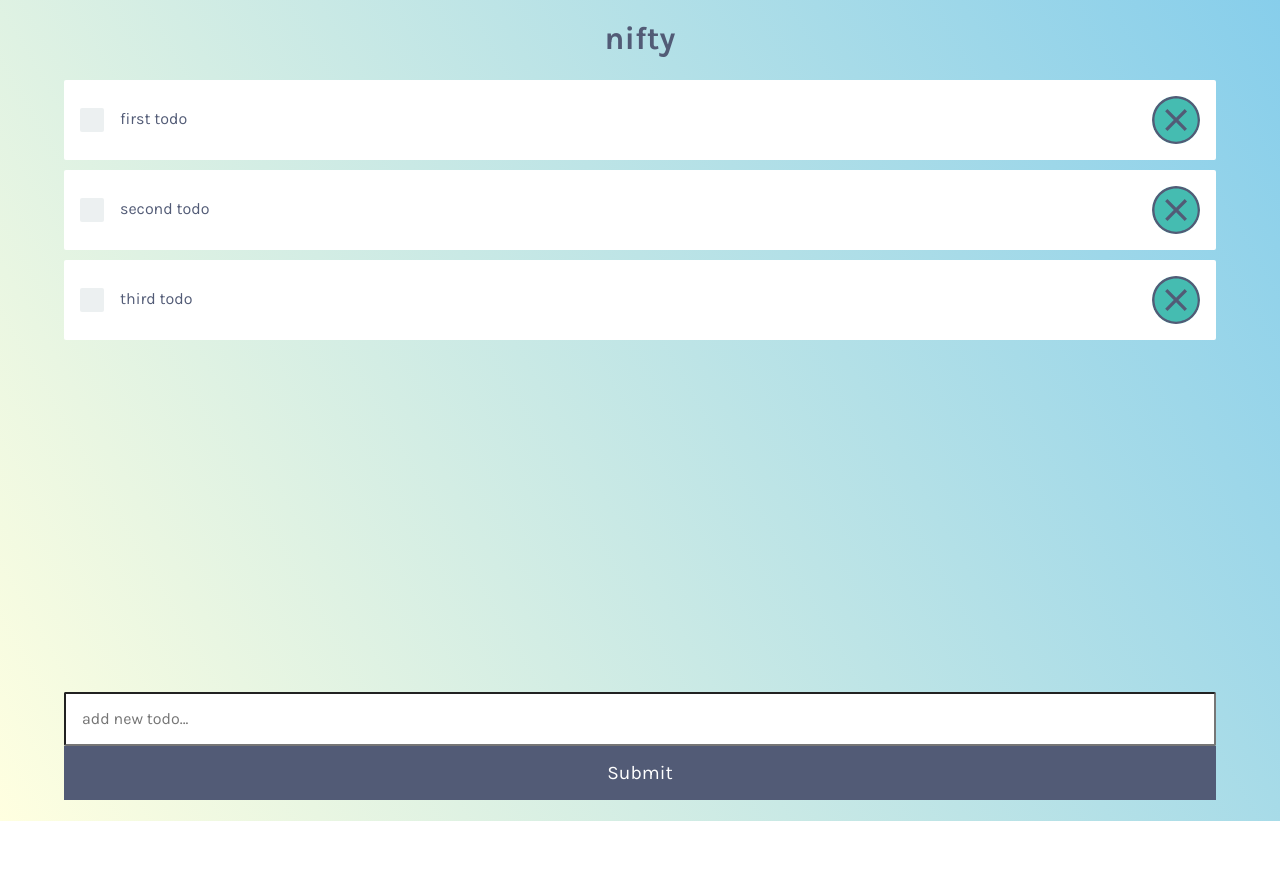
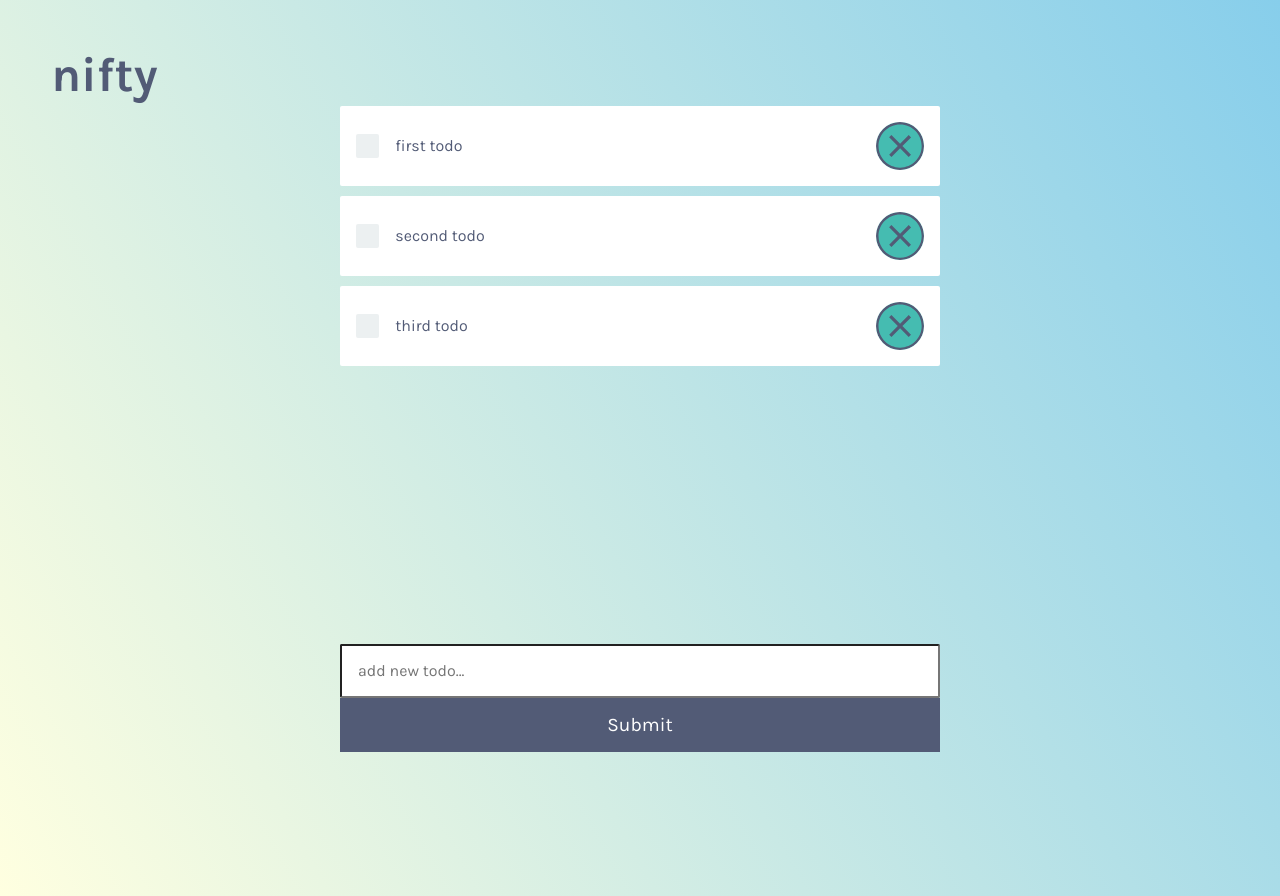
Before and after one commit to sima-qian/Todo-App, a website: page index.html in a window 1280 px wide. Before the commit the page ends 821 px from the top, so only its background shows below. Drawn offline with nearby package versions, Linux system fonts and the light colour scheme.

Commit message:
add media query for large screens Relates #25

```diff
--- a/style.css
+++ b/style.css
@@ -127,3 +127,35 @@ input[type="submit"] {
     border: none;
     font-family: Karla, sans-serif;
 }
+
+/* Media queries for larger screens */
+
+@media (min-width: 850px) {
+
+    body {
+        overflow: hidden;
+    }
+
+    #todo-container {
+        max-width: 37.5rem;
+        margin-top: 6rem;
+        height: 538px;
+        overflow-y: scroll;
+        margin-bottom: 0;
+    }
+
+    #add-todo {
+        max-width: 37.5rem;
+        left: calc( (100vw - 37.5rem) / 2);
+        bottom: 3rem;
+    }
+
+    h1 {
+        text-align: left;
+        padding: 3rem 3.2rem;
+        position: fixed;
+        margin: 0;
+        font-size: 3rem;
+        top: 0;
+    }
+}
```
